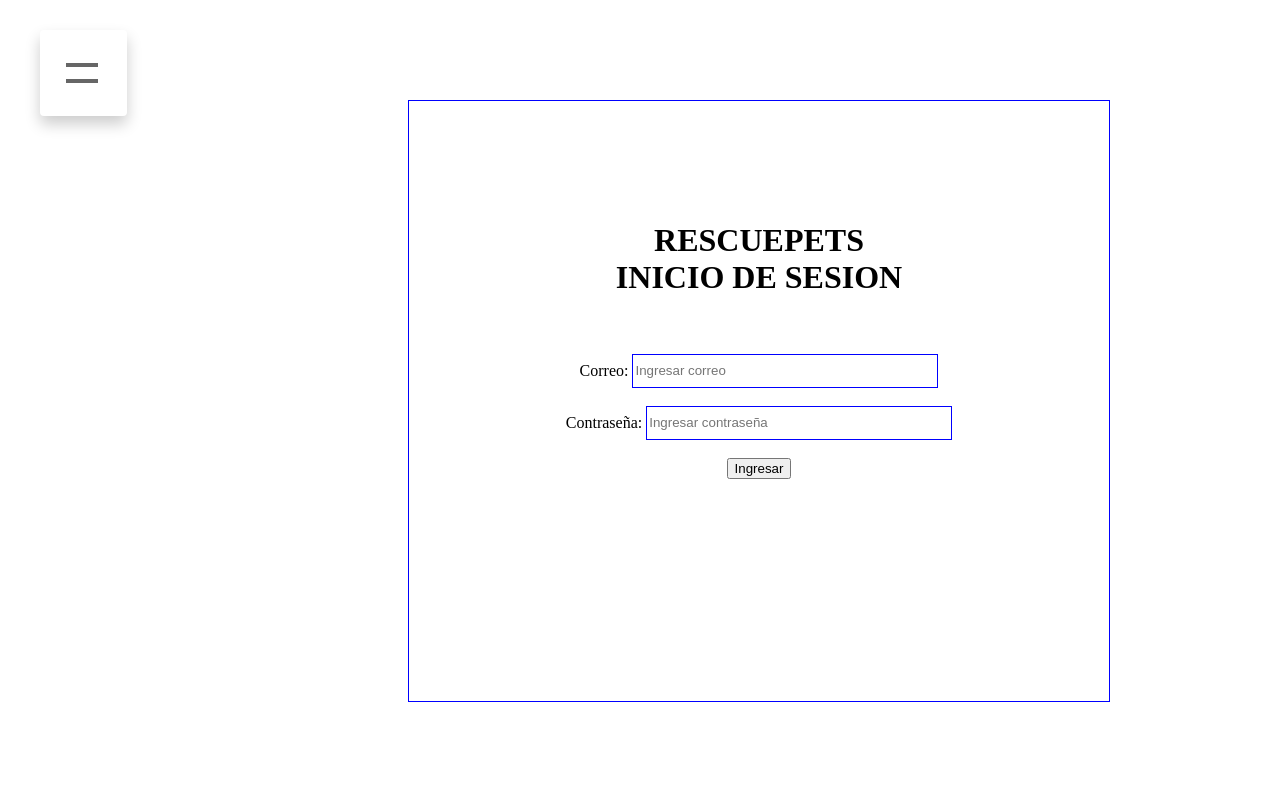
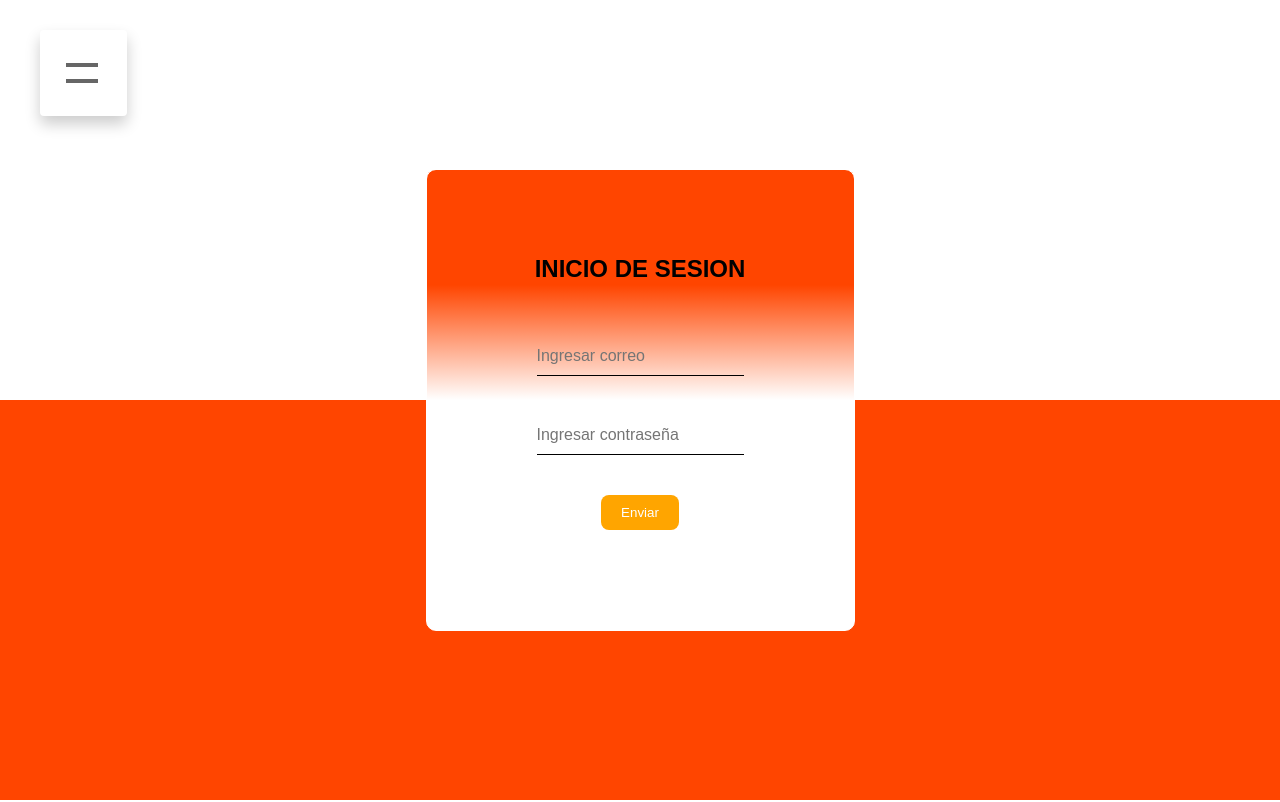
Before and after one commit to Sr74/TrabajoFinal, a PHP site: page /login.php in a window 1280 px wide. Run offline with PHP 8.4, Linux system fonts and the light colour scheme.

Commit message:
login modified

```diff
--- a/estiloslogin.css
+++ b/estiloslogin.css
@@ -1,8 +1,61 @@
 .acceso{
+    position: absolute;
+    background: linear-gradient( orangered 0%, orangered,#fff 50%,white 100%) ;
     text-align: center;
-    margin: 100px 400px;
-    border: 1px solid blue;
-    width: 500px;
-    height: 400px;
+    margin: 0 auto;
+    border:1px solid white;
     padding: 100px;
+    border-radius:10px;
+
 }
+
+body{
+    margin: 0;
+    padding: 0;
+    display:flex;
+    justify-content: center;
+    align-items: center;
+    min-height: 100vh;
+    background: linear-gradient(#fff 0%,white 50%, orangered 50%, orangered 100%);
+    font-family: 'Poppins', sans-serif;
+
+}
+
+.formu {
+    display: flex;
+    flex-direction: column;
+    align-items: center;
+}
+
+form div {
+    margin: 10px;
+}
+
+.acceso h2{
+    position: relative;
+    top:-35px;
+}
+.acceso .inbox{
+    position: relative;
+}
+.acceso .inbox input{
+    width: 100%;
+    padding: 10px 0;
+    font-size:16px;
+    margin-bottom: 30px;
+    border:none;
+    border-bottom: 1px solid black;
+    outline: none;
+    background:transparent;
+}
+
+.acceso input[type="submit"]{
+    background: transparent;
+    border: none;
+    outline: none;
+    background-color:orange;
+    padding: 10px 20px;
+    color:white;
+    cursor: pointer;
+    border-radius: 8px;
+}
--- a/login.php
+++ b/login.php
@@ -11,25 +11,17 @@
 <body>
 <?php include("menu.php");?>
 <div class="acceso">
-<h1>RESCUEPETS <br> INICIO DE SESION</h1><br><br>
-    <div>
+        <h2>  INICIO DE SESION </h2>
         <form action="procesarlogin.php" method="post" >
-            <div>
-                <label>Correo:</label>
-                <input type="email" name="correo" placeholder="Ingresar correo" maxlength="30"   class="tam"  style="width:300px; height: 30px ; border: 1px solid blue ">
+            <div class="inbox">
+                <input type="email"  name="correo" placeholder="Ingresar correo" maxlength="30"   class="tam"  required="">
+            </div>
 
+            <div class="inbox">
+                <input type="password"  name="claveUsuario" placeholder="Ingresar contraseña" required="">
             </div>
-            <br>
-            <div>
-                <label>Contraseña:</label>
-                <input type="password" name="claveUsuario" placeholder="Ingresar contraseña" class="tam"  style="width:300px; height: 30px ; border: 1px solid blue " >
-            </div>
-            <br>
-            <div>
-                <button class="boton">Ingresar</button>
-            </div>
+            <input type="submit" value="Enviar">
         </form>
-    </div>
 
 </div>
 
```
